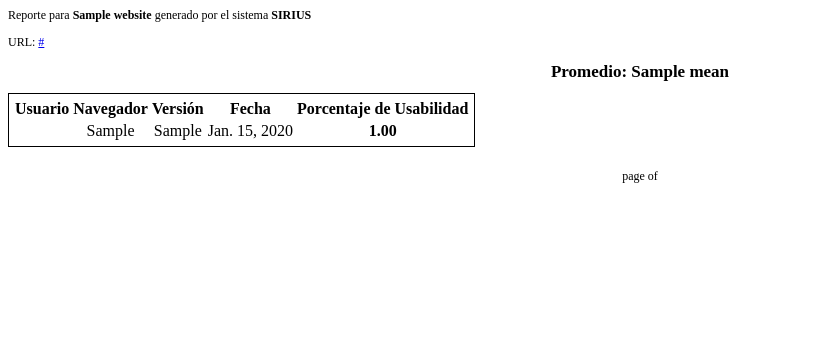
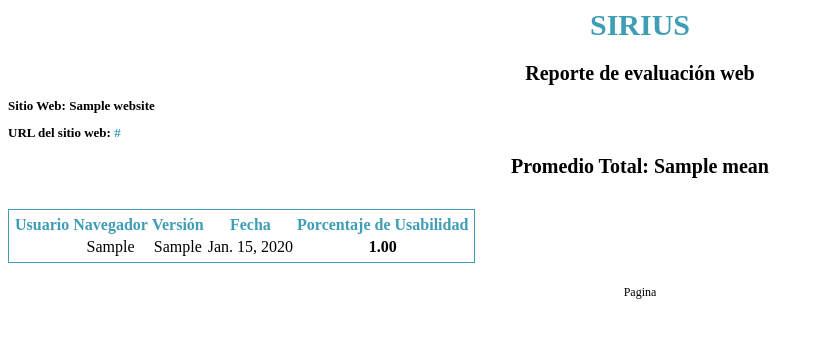
Before and after one commit to guillermobet/SIRIUS, a Django app: template SIRIUS/index/templates/reports/report_pdf_template.html in a window 1280 px wide. Shown: the top 338 px of the page, without its empty margins (0-823 px from the left). Run offline with Django 3.2, Linux system fonts and the light colour scheme; tables that the repository leaves empty hold one stand-in row (values such as "Sample post"); the template is opened without the code that fills it: values that come from a table or form of the project are taken from there, most other values are stand-ins (such as "Sample title", 1, 10 or a date in 2020).

Commit message:
cambios reporte pdf

```diff
--- a/SIRIUS/index/templates/reports/report_pdf_template.html
+++ b/SIRIUS/index/templates/reports/report_pdf_template.html
@@ -1,3 +1,5 @@
+{% load static %}
+
 <html>
 <head>
 	<meta charset="utf-8">
@@ -10,44 +12,72 @@
 
 			@frame header_frame {           /* Static Frame */
 				-pdf-frame-content: header_content;
-				left: 30pt; width: 535pt; top: 30pt; height: 75pt;
+				left: 30pt; width: 535pt; top: 40pt; height: 150pt;
 				/* -pdf-frame-border: 1; */
 			}
 			@frame content_frame {          /* Content Frame */
-				left: 30pt; width: 535pt; top: 110pt; height: 672pt;
+				left: 30pt; width: 535pt; top: 180pt; height: 692pt;
 				/* -pdf-frame-border: 1; */
 			}
 			@frame footer_frame {           /* Another static Frame */
 				-pdf-frame-content: footer_content;
-				left: 30pt; width: 535pt; top: 790pt; height: 40pt;
-				/* -pdf-frame-border: 1; */
+				left: 30pt; width: 535pt; top: 800pt; height: 40pt;
 			}
 		}
 
 		p{
 			font-size: 12px;
+			text-align: center;
 		}
 
+		.titulo{
+			font-size: 30px;
+			color: #3f9db6;
+			text-align: center;
+		}
 		h1{
-			font-size: 17px;
+			font-size: 20px;
+			color: black;
+			text-align: center;
 		}
 
+
+		h2{
+			text-align: left;
+			font-size: 13px;
+
+		}
 		table {
 			padding: 3px;
-			border: 1px solid black;
+			border: 1px solid #3f9db6;
+		}
+		thead{
+			color:#3f9db6;
 		}
 
 		div#footer_content{
 			padding: 10px;
 		}
+		a{
+			text-decoration: none;
+			color: #3f9db6;
+			font-weight: bolder;
+		}
+
 	</style>
+
 </head>
 
 <body>
 	<div id="header_content">
-		<p>Reporte para <b>{{website.name}}</b> generado por el sistema <b>SIRIUS</b></p>
-		<p>URL: <a href="{{website.url}}">{{website.url}}</a></p>
-		<h1 align="center">Promedio: {{mean}}</h1>
+		<h1 class="titulo">SIRIUS</h1>
+		<h1>Reporte de evaluación web</h1>
+		<h2> Sitio Web: {{website.name}}</h2>
+		<h2> URL del sitio web: <a href="{{website.url}}">{{website.url}}</a></h2>
+		<h1> Promedio Total: {{mean}} </h1>
+		<br>
+
+
 	</div>
 
 	<div id="content">
@@ -79,7 +109,8 @@
 	</div>
 
 	<div id="footer_content">
-		<p align="center">page <pdf:pagenumber> of <pdf:pagecount></p>
+		<p align="center">Pagina <pdf:pagenumber></p>
+		<!--p align="center">page <pdf:pagenumber> of <pdf:pagecount></p-->
 	</div>
 </body>
 </html>
```
